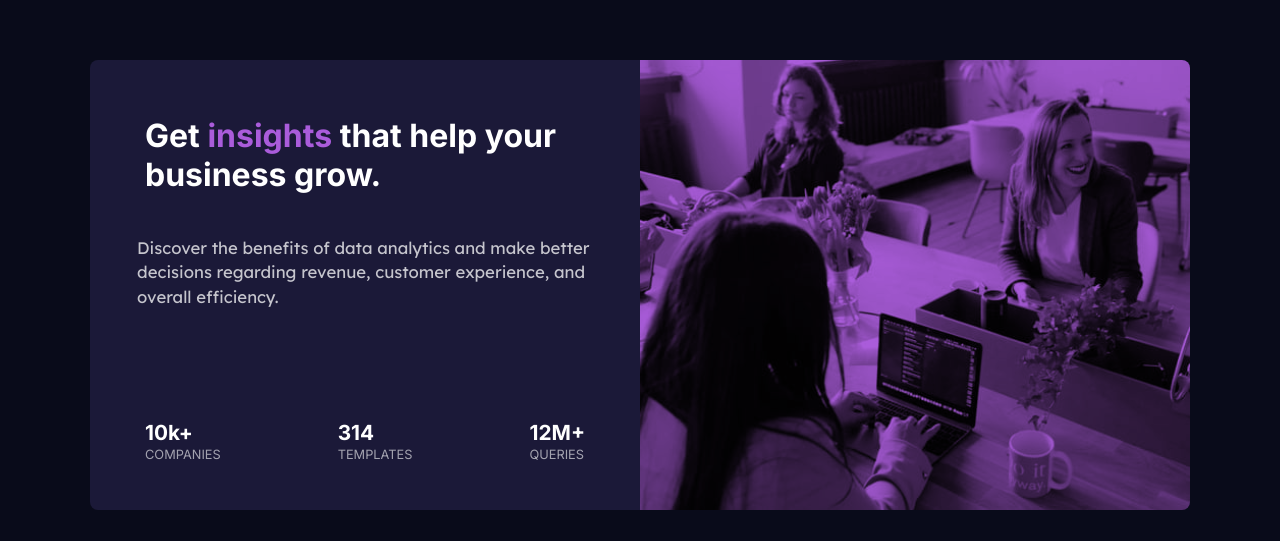
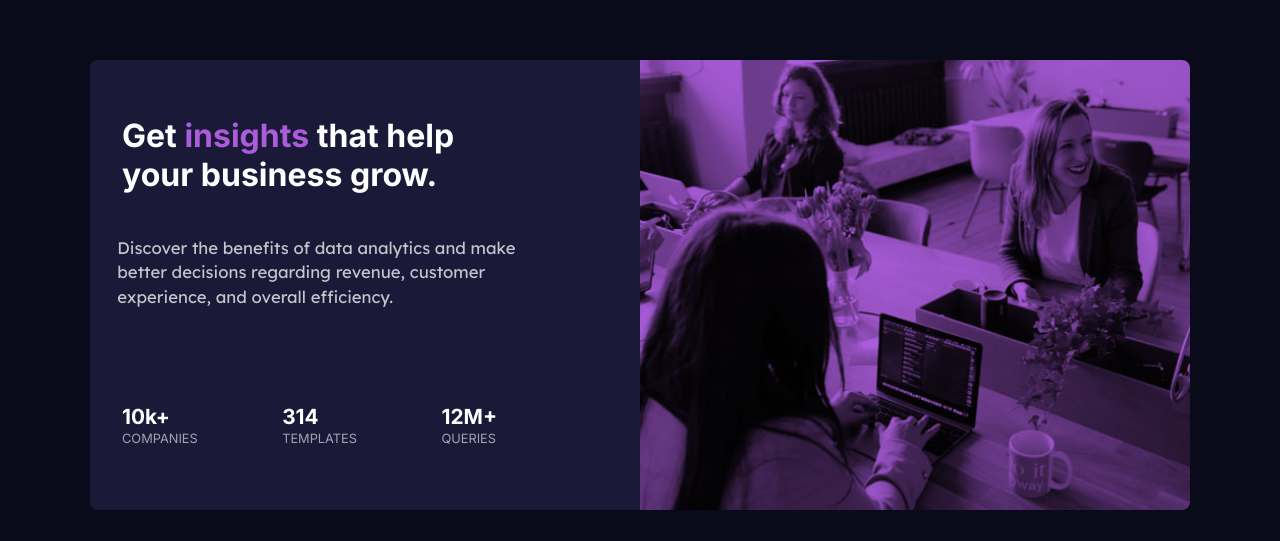
Before and after one commit to wolfie-09/stats-preview-card-component-main, a plain HTML site: page index.html in a window 1280 px wide. Shown: the part 110-651 px from the top of the page. Drawn offline with Linux system fonts and the light colour scheme.

Commit message:
Update style.css

```diff
--- a/style.css
+++ b/style.css
@@ -150,15 +150,6 @@ p {
     letter-spacing: 1.2;
 }
 
-/* @media screen and (min-width: 500px) {
-    .container {
-        width: 300px;
-    }
-    .card-hero {
-        max-width: 190px;
-    }
-} */
-
 @media screen and (min-width: 600px) {
     body, html {
         height: 100%;
@@ -267,12 +258,8 @@ p {
     }
 
     .card-hero, .card-component {
-        margin: 2rem auto;
-        max-width: 600px;
-        width: 80%;
+       width: 80%;
+       margin: 2rem 0 3rem 2rem;
     }
 
-    .card-hero {
-    	max-width: 600px;
-    }
 }
```
